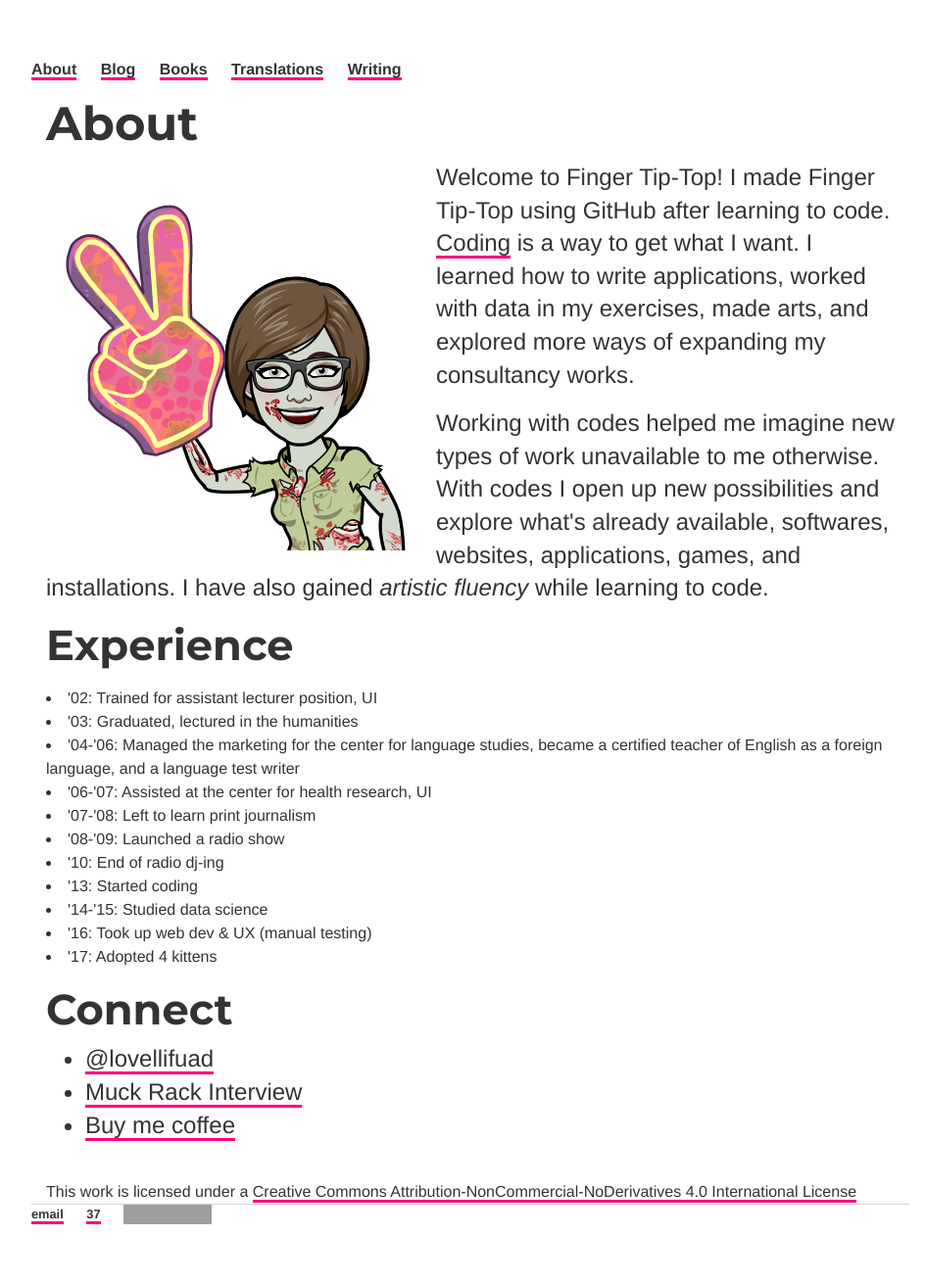
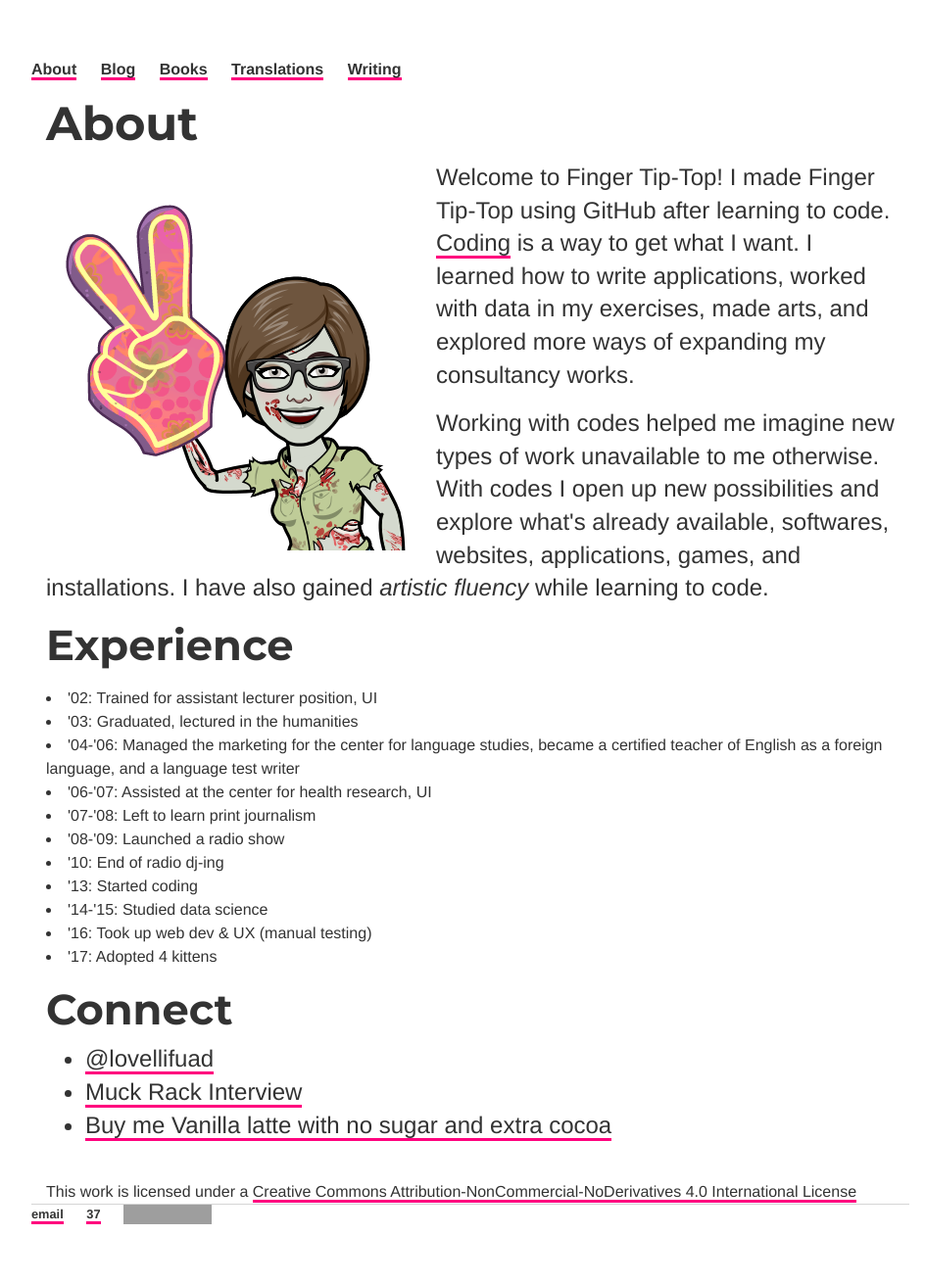
Before and after one commit to ariesti/ariesti.github.io, a Jekyll site: the page built from about/index.html, in a window 1280 px wide. Shown: the whole page at 98% size, without its empty margins (160-1104 px from the left). Built offline with Jekyll 4.4.1, drawn with Linux system fonts in a browser that asks for light colours; grey boxes are pictures that could not be loaded.

Commit message:
Update index.html

```diff
--- a/about/index.html
+++ b/about/index.html
@@ -40,7 +40,7 @@ description: Some details about Finger Tip-top and why it was created
 			<ul class="links">
 				<li><a href="https://twitter.com/lovellifuad">@lovellifuad</a></li>
 				<li><a href="https://muckrack.com/lovellifuad/interview">Muck Rack Interview</a></li>
-				<li><a href="https://ko-fi.com/A085SKR">Buy me coffee</a></li>
+				<li><a href="https://ko-fi.com/A085SKR">Buy me Vanilla latte with no sugar and extra cocoa</a></li>
 				</ul>
 		</div>
 		<div class="cc-license">
```
